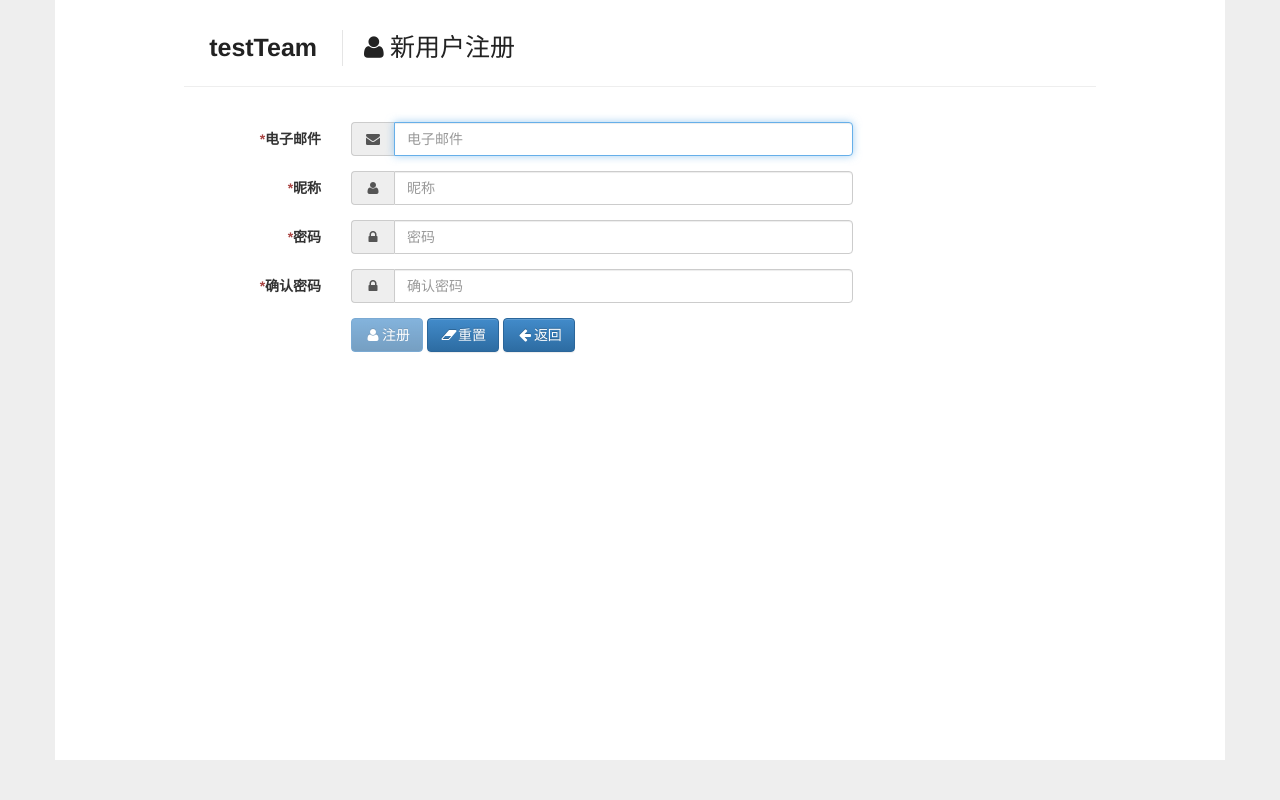
After one commit to flsyaoair/testteam, a Python web app: template testTeam/templates/Register.html in a window 1280 px wide. The commit adds this page. Run offline with Jinja, Linux system fonts and the light colour scheme; the template is opened without the code that fills it, so the values that code supplies are empty.

Commit message:
注册和登陆完成

```diff
--- a/testTeam/static/css/powerteam.min.css
+++ b/testTeam/static/css/powerteam.min.css
@@ -19,3 +19,20 @@ margin-bottom: 5px;
 border: 0;
 border-top: 1px solid #eeeeee;
 }
+
+.post {
+position: relative;
+background: #FFF;
+margin-bottom: 30px;
+border-radius: 0;
+padding: 10px 20px;
+opacity: 1;
+box-shadow: black 0px 0px 0px;
+}
+
+.post-header {
+font-size: 25px;
+color: #222;
+text-align: left;
+margin: 20px 10px;
+}
--- a/testTeam/static/js/testteam.js
+++ b/testTeam/static/js/testteam.js
@@ -39,3 +39,21 @@ function LoginCtrl($scope, $http) {
         });
     };
 }
+
+function RegisterCtrl($scope, $http) {
+    $scope.userExist = false;
+    $scope.register = function () {
+        $scope.userExist = false;
+        var btn = $("#btnRegister");
+        btn.button('loading');
+        $http.post('/Register/Save', $scope.User).success(function (result) {
+            btn.button('reset');
+            if (!result.created) {
+                $scope.userExist = true;
+            }
+            else {
+                window.location.href = '/test';
+            }
+        });
+    }
+}
--- a/testTeam/templates/BaseLayout.html
+++ b/testTeam/templates/BaseLayout.html
@@ -20,7 +20,7 @@
     <script type="text/javascript" src="/static/js/testteam.js"></script>
     {% block header %}{% endblock %}
 </head>
-<body style="height:90%;">
+<body style="height:100%; background-color: #EEEEEE">
     {% block content %}{% endblock %}
 </body>
 </html>
--- a/testTeam/templates/Login.html
+++ b/testTeam/templates/Login.html
@@ -19,7 +19,7 @@
 
     .form-signin {
         width: 350px;
-        padding: 15px;
+        padding: 15px 30px;
         margin: 50px auto;
         background-color: #F0F0F0;
         box-shadow: black 1px 1px 20px;
@@ -56,8 +56,8 @@
         <input type="password" class="form-control" placeholder="密码" ng-model="User.Password" name="Password" required />
     </div>
     <div class="input-button">
-        <button class="btn btn-lg btn-primary" id="btnLogin" data-loading-text="正在验证" ng-click="login()" ng-disabled="loginForm.$invalid" type="button" style="width:157px"><i class="fa fa-sign-in fa-fw"></i>登陆</button>
-        <a href="/Register" class="btn btn-lg btn-primary" role="button" style="width:157px"><i class="fa fa-user fa-fw"></i>注册</a>
+        <button class="btn btn-lg btn-primary" id="btnLogin" data-loading-text="正在验证" ng-click="login()" ng-disabled="loginForm.$invalid" type="button" style="width:142px"><i class="fa fa-sign-in fa-fw"></i>登陆</button>
+        <a href="/Register" class="btn btn-lg btn-primary" role="button" style="width:142px"><i class="fa fa-user fa-fw"></i>注册</a>
     </div>
     <div class="notice notice-info" ng-show="(loginForm.Email.$dirty&&loginForm.Password.$dirty&&loginForm.$invalid)||!isMatch||isDisabled">
         <div ng-show="loginForm.Email.$dirty&&loginForm.Email.$error.required" class="text-danger">请输入电子邮件</div>
--- /dev/null
+++ b/testTeam/templates/Register.html
@@ -0,0 +1,86 @@
+{% extends 'BaseLayout.html'%}
+{% block content %}
+<div class="container">
+    <div class="post row" style="min-height: 95%; _min-height: 95%;">
+	    <div class="col-sm-10 col-sm-push-1">
+	        <div class="post-header row">
+	        	<div class="col-sm-2" style="border-color: #FFFFFF; border-right: 1px solid #E5E5E5;">
+	        		<strong>testTeam</strong>
+	        	</div>
+	        	<div class="col-sm-3">
+	        		<i class="fa fa-user fa-fw"></i>新用户注册
+	        	</div>
+	        </div>
+	        <hr>
+	        <div class="panel-body">
+	            <form class="form-horizontal" role="form" name="registerForm" novalidate ng-controller="RegisterCtrl">
+	                <div class="form-group">
+	                    <label class="col-sm-2 control-label"><span class="text-danger">*</span>电子邮件</label>
+	                    <div class="col-sm-7">
+	                        <div class="input-group">
+	                            <span class="input-group-addon"><i class="fa fa-envelope fa-fw"></i></span>
+	                            <input type="email" name="Email" ng-model="User.Email" class="form-control default-focus" placeholder="电子邮件" ng-maxlength="255" required />
+	                        </div>
+	                    </div>
+	                    <div class="col-sm-3">
+	                        <div ng-show="registerForm.Email.$dirty&&registerForm.Email.$error.required" class="text-danger">请输入电子邮件</div>
+	                        <div ng-show="registerForm.Email.$dirty&&registerForm.Email.$error.maxlength" class="text-danger">电子邮件最大长度为255</div>
+	                        <div ng-show="registerForm.Email.$dirty&&registerForm.Email.$error.email" class="text-danger">电子邮件格式不合法</div>
+	                    </div>
+	                </div>
+	                <div class="form-group">
+	                    <label class="col-sm-2 control-label"><span class="text-danger">*</span>昵称</label>
+	                    <div class="col-sm-7">
+	                        <div class="input-group">
+	                            <span class="input-group-addon"><i class="fa fa-user fa-fw"></i></span>
+	                            <input type="text" name="Nick" ng-model="User.Nick" class="form-control" placeholder="昵称" ng-maxlength="10" required />
+	                        </div>
+	                    </div>
+	                    <div class="col-sm-3">
+	                        <div ng-show="registerForm.Nick.$dirty&&registerForm.Nick.$error.required" class="text-danger">请输入昵称</div>
+	                        <div ng-show="registerForm.Nick.$dirty&&registerForm.Nick.$error.maxlength" class="text-danger">昵称的最大长度为10</div>
+	                    </div>
+	                </div>
+	                <div class="form-group">
+	                    <label class="col-sm-2 control-label"><span class="text-danger">*</span>密码</label>
+	                    <div class="col-sm-7">
+	                        <div class="input-group">
+	                            <span class="input-group-addon"><i class="fa fa-lock fa-fw"></i></span>
+	                            <input type="password" name="Password" ng-model="User.Password" class="form-control" placeholder="密码" ng-maxlength="20" required />
+	                        </div>
+	                    </div>
+	                    <div class="col-sm-3">
+	                        <div ng-show="registerForm.Password.$dirty&&registerForm.Password.$error.required" class="text-danger">请输入密码</div>
+	                        <div ng-show="registerForm.Password.$dirty&&registerForm.Password.$error.maxlength" class="text-danger">密码最大长度为20</div>
+	                    </div>
+	                </div>
+	                <div class="form-group">
+	                    <label class="col-sm-2 control-label"><span class="text-danger">*</span>确认密码</label>
+	                    <div class="col-sm-7">
+	                        <div class="input-group">
+	                            <span class="input-group-addon"><i class="fa fa-lock fa-fw"></i></span>
+	                            <input type="password" name="ConfirmPassword" ng-model="User.ConfirmPassword" class="form-control" placeholder="确认密码" ng-maxlength="20" required />
+	                        </div>
+	                    </div>
+	                    <div class="col-sm-3">
+	                        <div ng-show="registerForm.ConfirmPassword.$dirty&&registerForm.ConfirmPassword.$error.required" class="text-danger">请输入确认密码</div>
+	                        <div ng-show="registerForm.ConfirmPassword.$dirty&&registerForm.ConfirmPassword.$error.maxlength" class="text-danger">确认密码最大长度为20</div>
+	                        <div ng-show="registerForm.Password.$dirty&&registerForm.ConfirmPassword.$dirty&&User.ConfirmPassword!=User.Password" class="text-danger">两次密码不一致</div>
+	                    </div>
+	                </div>
+	                <div class="form-group">
+	                    <div class="col-sm-offset-2 col-sm-10">
+	                        <button type="button" ng-click="register()" id="btnRegister" data-loading-text="正在注册" ng-disabled="registerForm.$invalid||User.ConfirmPassword!=User.Password" class="btn btn-primary"><i class="fa fa-user fa-fw"></i>注册</button>
+	                        <button type="reset" class="btn btn-primary"><i class="fa fa-eraser fa-fw"></i>重置</button>
+	                        <a href="/" class="btn btn-primary"><i class="fa fa-arrow-left fa-fw"></i>返回</a>
+	                        <div class="notic notic-info" ng-show="userExist">
+	                            <span class="text-danger">邮箱已存在,请尝试其他邮箱</span>
+	                        </div>
+	                    </div>
+	                </div>
+	            </form>
+	        </div>
+	    </div>
+    </div>
+</div>
+{% endblock %}
--- a/testTeam/testteamconfig.py
+++ b/testTeam/testteamconfig.py
@@ -7,3 +7,5 @@ HOST = '127.0.0.1'
 PORT = 8082
 
 DB = 'sqlite:///TestTeam.db'
+
+SECRET_KEY = 'TestTeamSecret'
```
Also changed, not shown: testTeam/controllers/homecontroller.py (+24 -1 lines).
